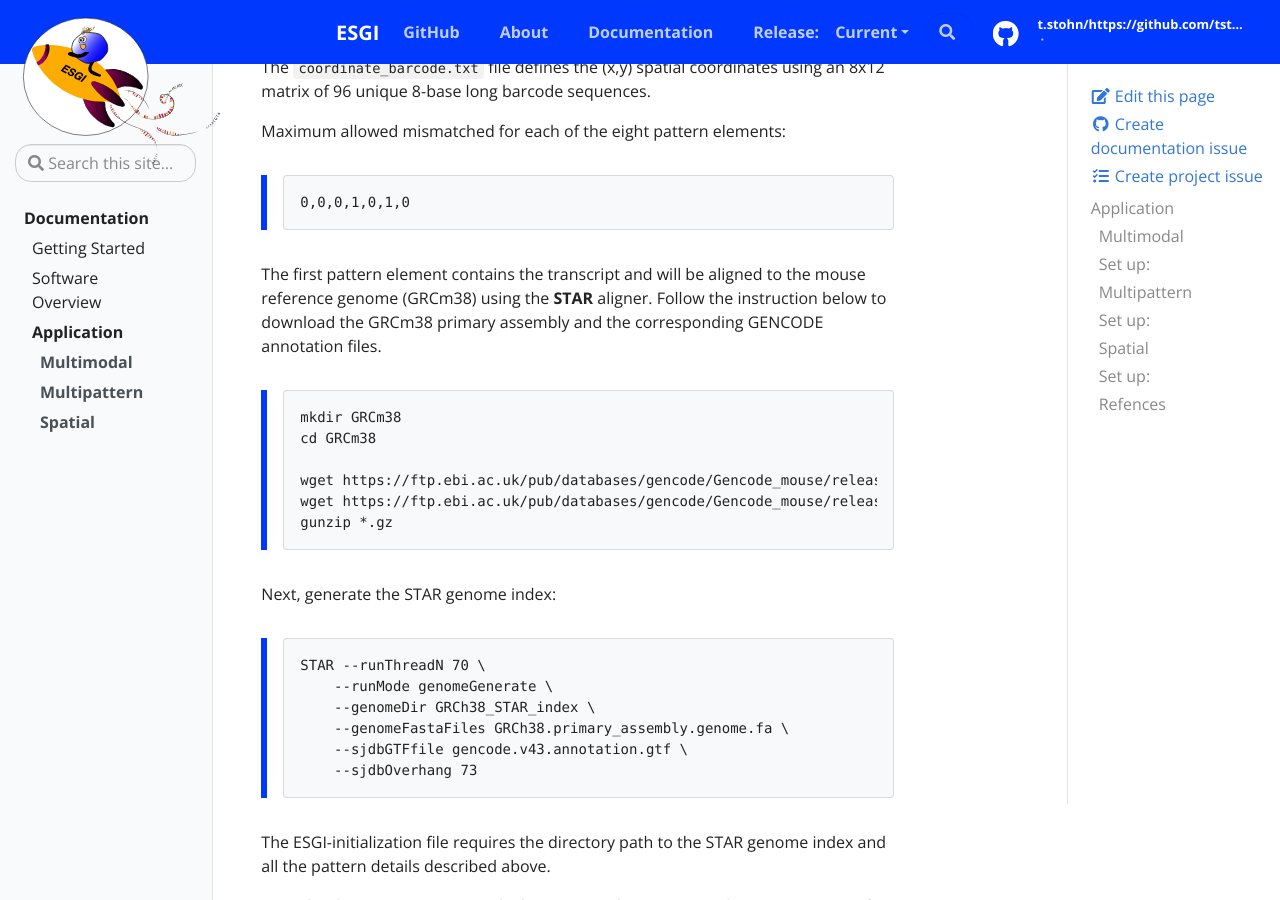
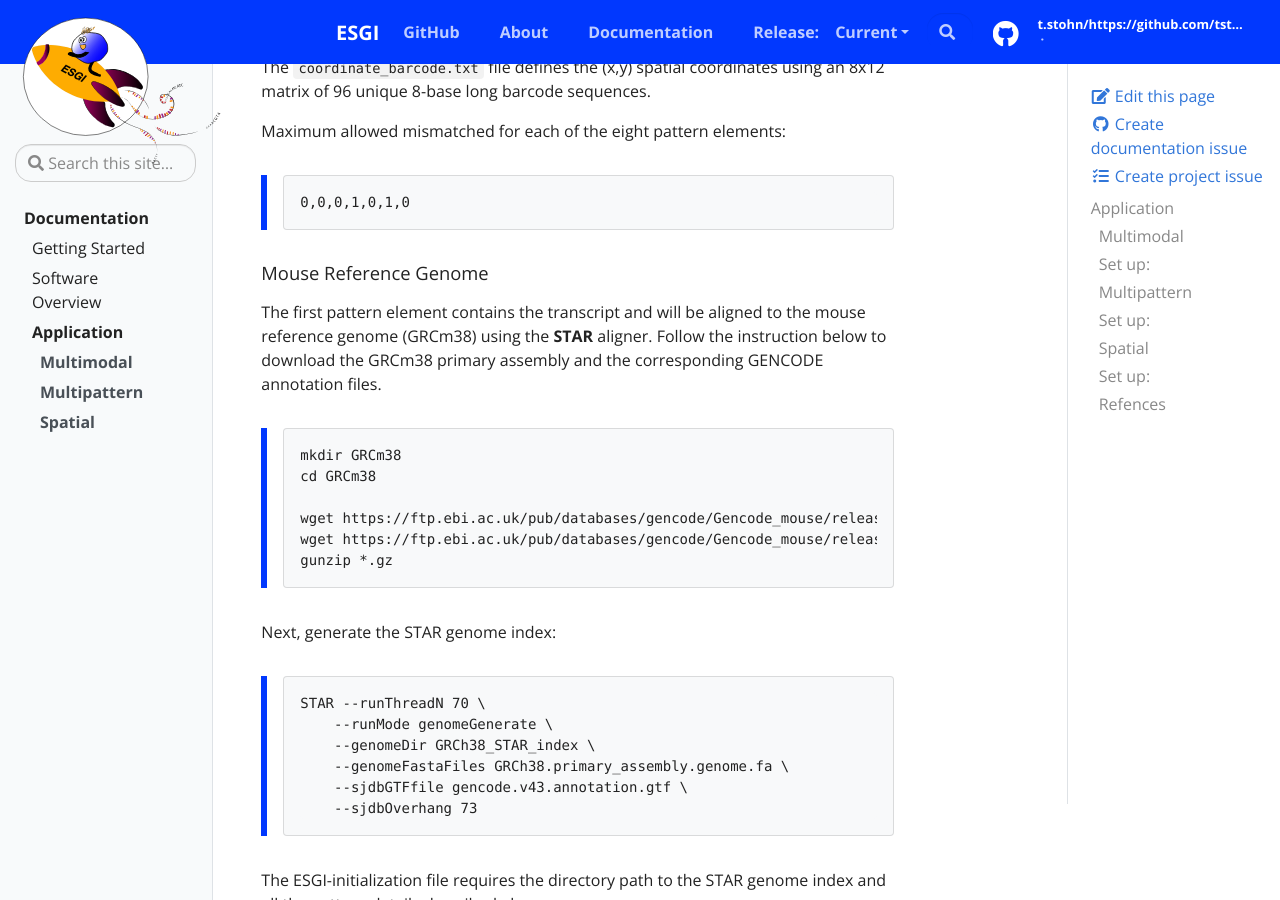
Before and after one commit to tstohn/ESGI.documentation, a Jekyll site: the page built from _docs/application.md, in a window 1280 px wide and 900 px high, scrolled down 9186 px. Built offline with Jekyll 4.4.1, drawn with Linux system fonts in a browser that asks for light colours.

Commit message:
Add mouse reference genome heading

````diff
--- a/_docs/application.md
+++ b/_docs/application.md
@@ -293,6 +293,7 @@ Maximum allowed mismatched for each of the eight pattern elements:
 >0,0,0,1,0,1,0
 >```
 
+##### Mouse Reference Genome
 The first pattern element contains the transcript and will be aligned to the mouse reference genome (GRCm38) using the **STAR** aligner. Follow the instruction below to download the GRCm38 primary assembly and the corresponding GENCODE annotation files.
 
 >```
````
